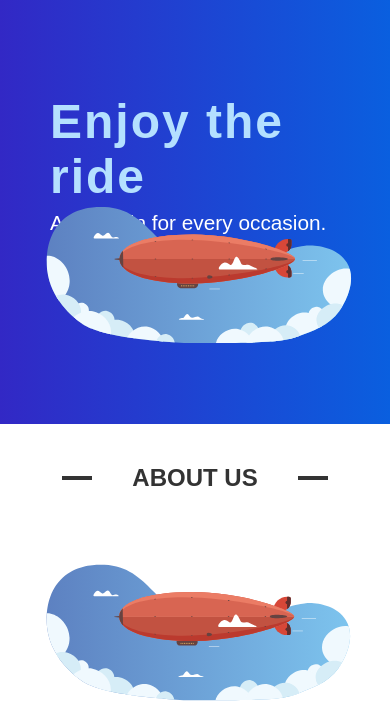
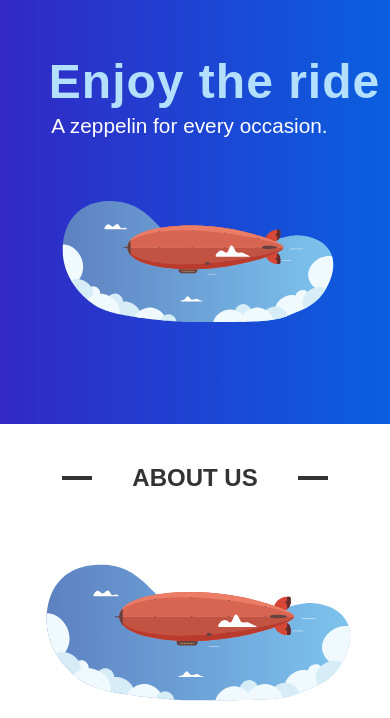
Before and after one commit to mboultoureau/zeppelin-tour, a website: page index.html in a window 390 px wide. Shown: the part 126-844 px from the top of the page. Drawn offline with Linux system fonts and the light colour scheme.

Commit message:
Update svg and h1, h3 responsive

```diff
--- a/css/style.css
+++ b/css/style.css
@@ -49,14 +49,7 @@ h3 {
 div > div {
     height: 550px;
 }
-main > div > div > img {
-    position: absolute;
-    width: 70%;
-    height: auto;
-    margin-top: -300px;
-    right: 0px;
-    max-width: 1000px;
-}
+
 nav {
     position: fixed;
     top: 0;
@@ -108,8 +101,14 @@ nav > div > img {
     margin-left: 30px;
 }
 
+/* SVG ZEPPELIN */
 main > div > div > img {
+    position: absolute;
     width: 65%;
+    height: auto;
+    margin-top: -300px;
+    right: 0px;
+    max-width: 1000px;
     top: 300px;
 }
 
@@ -131,12 +130,23 @@ main > div > div > img {
     }
 }
 
-@media screen and (max-width: 850px) {
+@media screen and (max-width: 920px) {
     main > div > div > img {
-        width: 90%;
-        margin-right: 5%;
-        margin-left: 5%;
-        top: 430px;
+        width: 80%;
+        margin-right: 10%;
+        margin-left: 10%;
+        top: 450px;
+    }
+    main > div > div > h1 {
+        width: 100%;
+        top: -70px;
+        text-align: center;
+    }
+    main > div > div > h3 {
+        width: 100%;
+        top: -70px;
+        margin-left: -25px;
+        text-align: center;
     }
 }
 @media screen and (max-width: 750px) {
@@ -148,6 +158,10 @@ main > div > div > img {
 @media screen and (max-width: 650px) {
     main > div > div > img {
         top: 530px;
+    }
+    main > div > div > h1,
+    main > div > div > h3 {
+        top: -40px;
     }
 }
 
@@ -173,15 +187,17 @@ main > div > div > h1 {
     color: #b4e0ff;
     margin-top: 220px;
     font-size: 3em;
-    letter-spacing: 2px;
-    margin-left: 50px;
+    letter-spacing: 1px;
+    position: absolute;
+    left: 5%;
 }
 
 main > div > div > h3 {
     color: #ffffff;
-    margin-top: -25px;
+    margin-top: 280px;
     font-size: 1.3em;
-    margin-left: 50px;
+    position: absolute;
+    left: 5%;
 }
 
 section {
--- a/package.json
+++ b/package.json
@@ -27,6 +27,7 @@
     "gulp": "^4.0.2",
     "gulp-clean-css": "^4.2.0",
     "gulp-imagemin": "^7.1.0",
-    "gulp-rename": "^2.0.0"
+    "gulp-rename": "^2.0.0",
+    "gulp-webserver": "^0.9.1"
   }
 }
```
Also changed, not shown: 1 other file.
